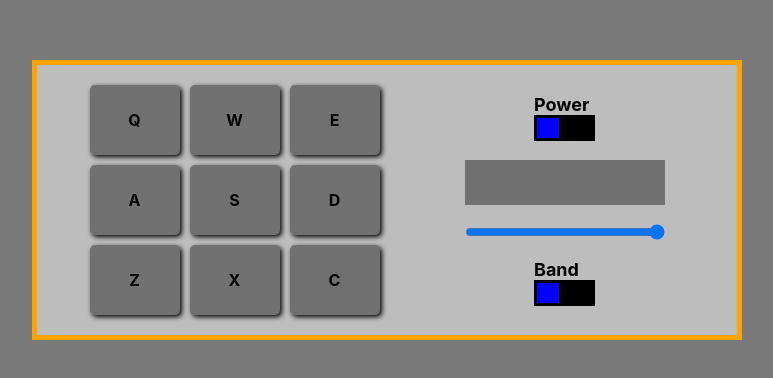
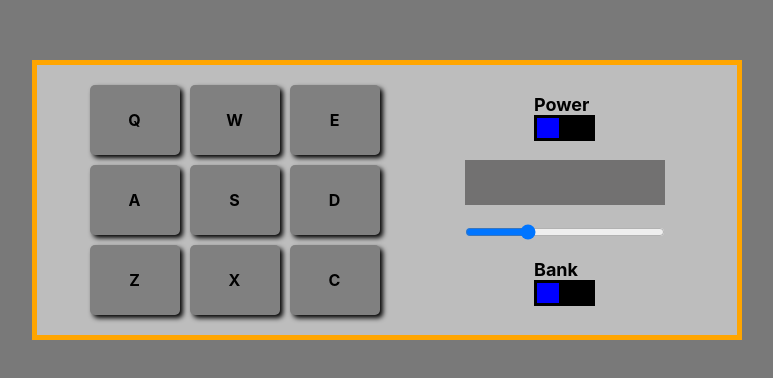
Before and after one commit to RostyslavSynenko/drum-machine, a React (Create React App) app: page / in a window 1280 px wide. Shown: the part 200-578 px from the top of the page, without its empty margins (253-1026 px from the left). Built offline with nearby package versions, Linux system fonts and the light colour scheme.

Commit message:
total new version of app

```diff
--- a/src/components/Control.js
+++ b/src/components/Control.js
@@ -1,10 +1,10 @@
 import React from 'react';
 
-const Control = ({ title }) => {
+const Control = ({ title, onClick }) => {
   return (
     <div>
       <p>{title}</p>
-      <div className={'select'}>
+      <div className={'select'} onClick={onClick}>
         <div className={'inner'}></div>
       </div>
     </div>
--- a/src/components/ControlsContainer.js
+++ b/src/components/ControlsContainer.js
@@ -1,15 +1,37 @@
-import React from 'react';
+import React, { useContext } from 'react';
 import Control from './Control';
 import Display from './Display';
 import VolumeSlider from './VolumeSlider';
+import { DrumMachineContext } from './DrumMachineContext';
 
 const ControlsContainer = () => {
+  const { power, currentPadBankType, powerControl, selectBank } = useContext(
+    DrumMachineContext
+  );
+
+  const powerSlider = power
+    ? {
+        float: 'right'
+      }
+    : {
+        float: 'left'
+      };
+
+  const bankSlider =
+    currentPadBankType === 'Heater Kit'
+      ? {
+          float: 'left'
+        }
+      : {
+          float: 'right'
+        };
+
   return (
     <div className={'controls-container'}>
-      <Control title={'Power'} />
+      <Control title={'Power'} onClick={powerControl} style={powerSlider} />
       <Display />
       <VolumeSlider />
-      <Control title={'Band'} />
+      <Control title={'Bank'} onClick={selectBank} style={bankSlider} />
     </div>
   );
 };
--- a/src/components/DrumMachineContext.js
+++ b/src/components/DrumMachineContext.js
@@ -1,7 +1,6 @@
-import React, { createContext, useState, useEffect } from 'react';
-import { transform } from '@babel/core';
+import React, { createContext, useState } from 'react';
 
-const drumSound = [
+const padBanks = [
   {
     type: 'Heater Kit',
     sounds: [
@@ -107,59 +106,76 @@ const drumSound = [
 export const DrumMachineContext = createContext();
 
 export const DrumMachineProvider = ({ children }) => {
-  const [sounds, setSounds] = useState(drumSound);
-  const [soundType, setSoundType] = useState('Heater Kit');
+  const [power, setPower] = useState(true);
   const [display, setDisplay] = useState('');
-  const [triggeredKey, setTriggeredKey] = useState('');
-  const [power, setPower] = useState(true);
+  const [currentPadBank, setCurrentPadBank] = useState(padBanks[0].sounds);
+  const [currentPadBankType, setCurrentPadBankType] = useState('Heater Kit');
+  const [volume, setVolume] = useState(0.3);
 
-  const playSound = () => {
-    const sound = document.getElementById(triggeredKey);
-
-    if (!sound) return;
-
-    const display = document.getElementById('display');
-    display.innerHTML = sound.dataset.soundname;
-
-    sound.currentTime = 0;
-
-    sound.play();
+  const powerControl = () => {
+    setPower(prevPower => !prevPower);
+    setDisplay('');
   };
 
-  const onKeyDown = event => {
-    setTriggeredKey(event.code.replace('Key', ''));
-
-    playSound();
+  const selectBank = () => {
+    if (power) {
+      if (currentPadBankType === 'Heater Kit') {
+        setCurrentPadBank(padBanks[1].sounds);
+        setDisplay('Smooth Piano Kit');
+        setCurrentPadBankType('Smooth Piano Kit');
+      } else {
+        setCurrentPadBank(padBanks[0].sounds);
+        setDisplay('Heater Kit');
+        setCurrentPadBankType('Heater Kit');
+      }
+    }
   };
 
-  const onClick = event => {
-    const sound = event.target.querySelector('audio');
-
-    if (!sound) return;
-
-    setTriggeredKey(sound.id);
-
-    playSound();
+  const displayClipName = name => {
+    if (power) {
+      setDisplay(name);
+    }
   };
 
-  useEffect(() => {
-    document.addEventListener('keydown', onKeyDown);
+  const clearDisplay = () => {
+    setDisplay('');
 
-    return () => document.removeEventListener('keydown', onKeyDown);
-  });
+    setTimeout(() => clearDisplay(), 1000);
+  };
+
+  const adjustVolume = event => {
+    const { value } = event.target;
+    if (power) {
+      setVolume(value);
+      setDisplay('Volume: ' + Math.round(value * 100));
+    }
+  };
+
+  {
+    const clips = [].slice.call(document.getElementsByClassName('clip'));
+    clips.forEach(sound => {
+      sound.volume = volume;
+    });
+  }
 
   return (
     <DrumMachineContext.Provider
       value={{
-        sounds,
-        setSounds,
-        soundType,
-        setSoundType,
+        power,
+        setPower,
         display,
         setDisplay,
-        triggeredKey,
-        setTriggeredKey,
-        onClick
+        currentPadBank,
+        setCurrentPadBank,
+        currentPadBankType,
+        setCurrentPadBankType,
+        volume,
+        setVolume,
+        powerControl,
+        selectBank,
+        displayClipName,
+        clearDisplay,
+        adjustVolume
       }}
     >
       {children}
--- a/src/components/DrumPad.js
+++ b/src/components/DrumPad.js
@@ -1,4 +1,4 @@
-import React, { useContext } from 'react';
+import React, { useContext, useState, useEffect } from 'react';
 import { DrumMachineContext } from './DrumMachineContext';
 
 const activeStyle = {
@@ -8,24 +8,59 @@ const activeStyle = {
 };
 
 const passiveStyle = {
-  backgroundColor: 'rgb(114, 113, 113)',
-  boxShadow: '2px 2px 5px black'
+  backgroundColor: 'grey',
+  boxShadow: '3px 3px 5px black'
 };
 
-const DramPad = ({ id, url, keyTrigger }) => {
-  const { triggeredKey, onClick } = useContext(DrumMachineContext);
+const DramPad = ({ clipId, clip, keyTrigger }) => {
+  const [padStyle, setPadStyle] = useState(passiveStyle);
+  const { power, displayClipName } = useContext(DrumMachineContext);
 
-  let styles;
+  const activatePad = () => {
+    if (power) {
+      padStyle.backgroundColor === 'orange'
+        ? setPadStyle(passiveStyle)
+        : setPadStyle(activeStyle);
+    } else {
+      padStyle.transform === 'translateY(3px)'
+        ? setPadStyle(passiveStyle)
+        : setPadStyle({
+            ...activeStyle,
+            backgroundColor: 'grey',
+            boxShadow: '0 3px grey'
+          });
+    }
+  };
 
-  if (triggeredKey === keyTrigger) {
-    styles = activeStyle;
-  } else {
-    styles = passiveStyle;
-  }
+  const playSound = () => {
+    const sound = document.getElementById(keyTrigger);
+    sound.currentTime = 0;
+    sound.play();
+    activatePad();
+    setTimeout(() => activatePad(), 100);
+    displayClipName(clipId);
+  };
+
+  const handleKeyPress = event => {
+    if (event.code === `Key${keyTrigger}`) {
+      playSound();
+    }
+  };
+
+  useEffect(() => {
+    document.addEventListener('keydown', handleKeyPress);
+
+    return () => document.removeEventListener('keydown', handleKeyPress);
+  });
 
   return (
-    <div className={'drum-pad'} style={styles} onClick={onClick}>
-      <audio id={keyTrigger} className={'clip'} src={url} data-soundname={id} />
+    <div
+      id={clipId}
+      className={'drum-pad'}
+      style={padStyle}
+      onClick={playSound}
+    >
+      <audio id={keyTrigger} className={'clip'} src={clip}></audio>
       {keyTrigger}
     </div>
   );
--- a/src/components/PadBank.js
+++ b/src/components/PadBank.js
@@ -3,16 +3,31 @@ import DrumPad from './DrumPad';
 import { DrumMachineContext } from './DrumMachineContext';
 
 const PadBank = () => {
-  const { sounds, soundType } = useContext(DrumMachineContext);
-  const currentSounds = sounds.filter(el => el.type === soundType)[0];
+  const { power, currentPadBank } = useContext(DrumMachineContext);
 
-  return (
-    <div className={'pad-bank'}>
-      {currentSounds.sounds.map(item => (
-        <DrumPad key={item.id} {...item} />
-      ))}
-    </div>
-  );
+  let padBank;
+
+  if (power) {
+    padBank = currentPadBank.map(drum => (
+      <DrumPad
+        key={drum.id}
+        clipId={drum.id}
+        clip={drum.url}
+        keyTrigger={drum.keyTrigger}
+      />
+    ));
+  } else {
+    padBank = currentPadBank.map(drum => (
+      <DrumPad
+        key={drum.id}
+        clipId={drum.id}
+        clip={'#'}
+        keyTrigger={drum.keyTrigger}
+      />
+    ));
+  }
+
+  return <div className={'pad-bank'}>{padBank}</div>;
 };
 
 export default PadBank;
--- a/src/components/VolumeSlider.js
+++ b/src/components/VolumeSlider.js
@@ -1,9 +1,19 @@
-import React from 'react';
+import React, { useContext } from 'react';
+import { DrumMachineContext } from './DrumMachineContext';
 
 const VolumeSlider = () => {
+  const { volume, adjustVolume } = useContext(DrumMachineContext);
+
   return (
     <div className={'slider'}>
-      <input type="range" step={0.1} min={0} max={1} />
+      <input
+        type="range"
+        step={0.1}
+        min={0}
+        max={1}
+        value={volume}
+        onChange={adjustVolume}
+      />
     </div>
   );
 };
```
